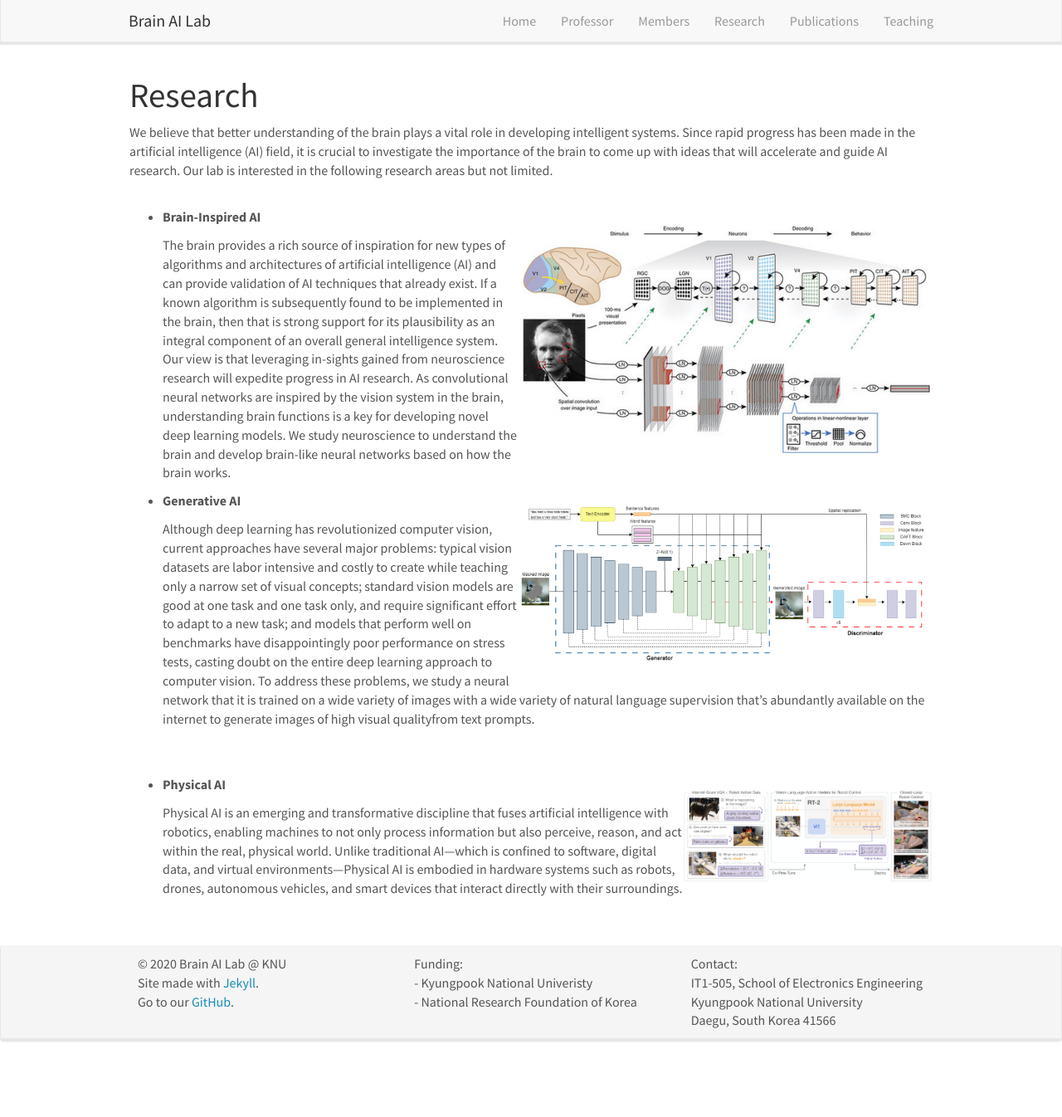
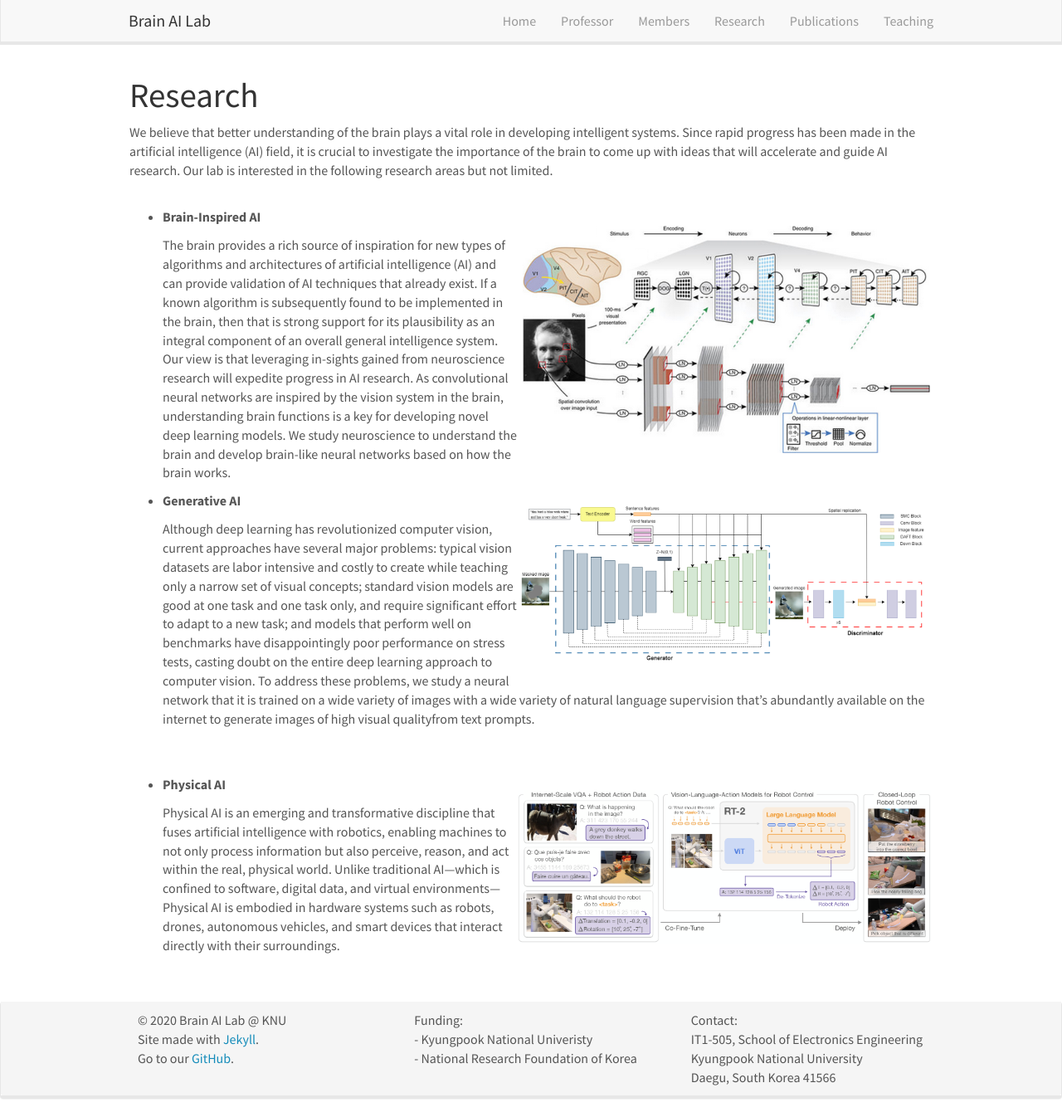
Before and after one commit to KNU-BrainAI/knu-brainai.github.io, a Jekyll site: the page built from _pages/research.md, in a window 1280 px wide and 1346 px high. Shown: the whole window at 83% size. Built offline with Jekyll 4.4.1, drawn with Linux system fonts in a browser that asks for light colours; nearby versions of some CDN libraries.

Commit message:
Update research.md

```diff
--- a/_pages/research.md
+++ b/_pages/research.md
@@ -18,6 +18,6 @@ We believe that better understanding of the brain plays a vital role in developi
 
   Although deep learning has revolutionized computer vision, current approaches have several major problems: typical vision datasets are labor intensive and costly to create while teaching only a narrow set of visual concepts; standard vision models are good at one task and one task only, and require significant effort to adapt to a new task; and models that perform well on benchmarks have disappointingly poor performance on stress tests, casting doubt on the entire deep learning approach to computer vision. To address these problems, we study a neural network that it is trained on a wide variety of images with a wide variety of natural language supervision that’s abundantly available on the internet to generate images of high visual qualityfrom text prompts. <br><br><br>
 
-- **Physical AI** ![]({{ site.url }}{{ site.baseurl }}/images/RT-2.png){: style="width: 300px; float: right"}
+- **Physical AI** ![]({{ site.url }}{{ site.baseurl }}/images/RT-2.png){: style="width: 500px; float: right"}
 
   Physical AI is an emerging and transformative discipline that fuses artificial intelligence with robotics, enabling machines to not only process information but also perceive, reason, and act within the real, physical world. Unlike traditional AI—which is confined to software, digital data, and virtual environments—Physical AI is embodied in hardware systems such as robots, drones, autonomous vehicles, and smart devices that interact directly with their surroundings. <br><br><br>
```
